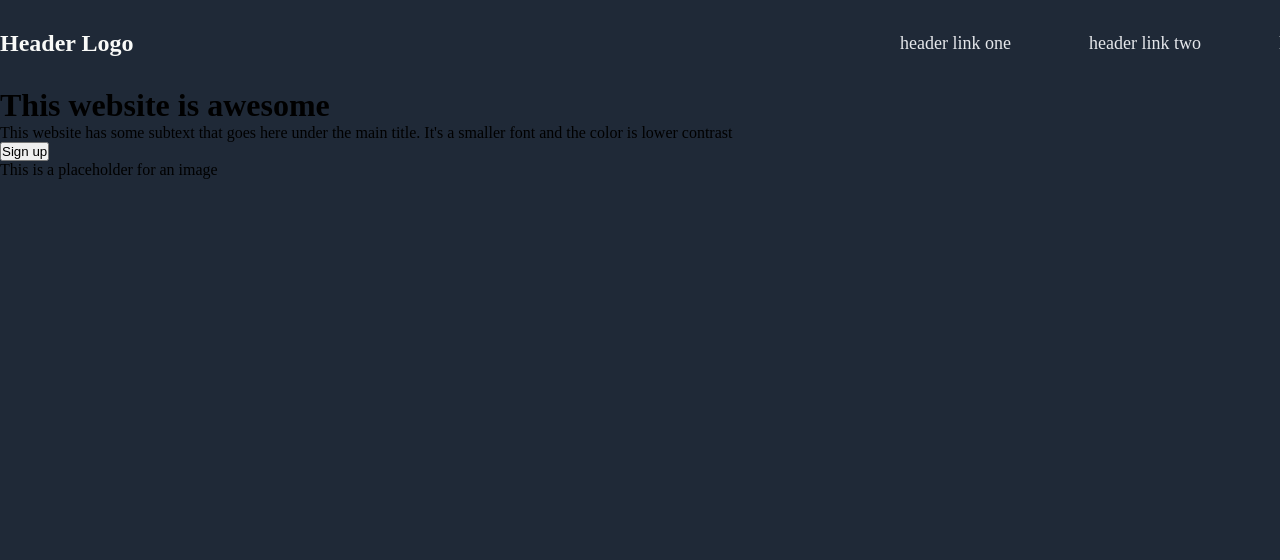
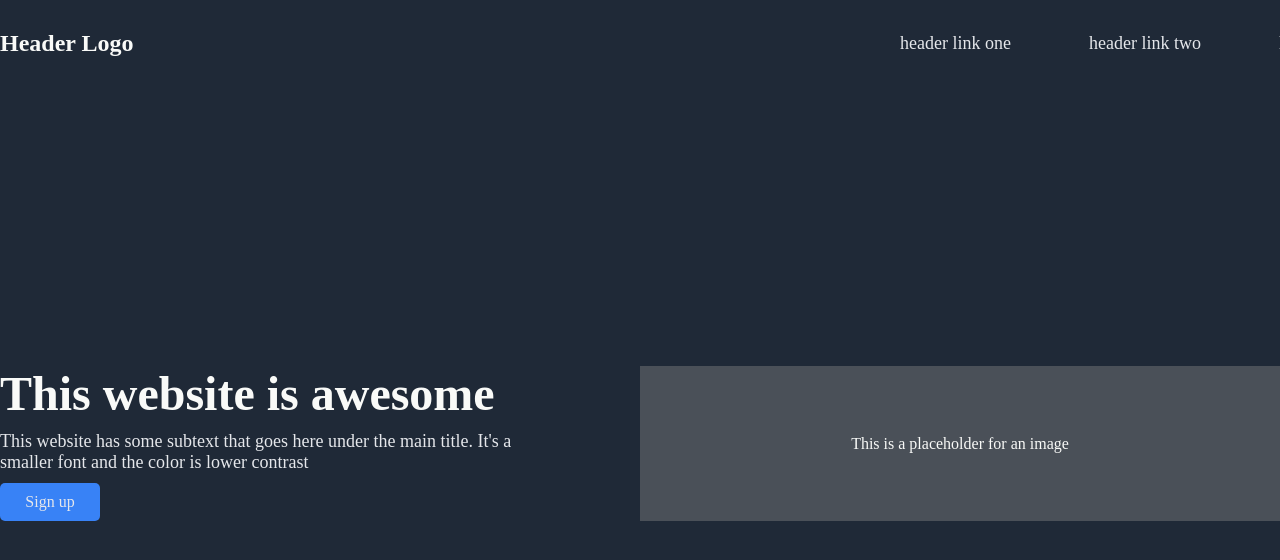
Before and after one commit to angie0123/landing-page, a plain HTML site: page index.html in a window 1280 px wide. Shown: the top 560 px of the page. Drawn offline with Linux system fonts and the light colour scheme.

Commit message:
Complete hero section styling

```diff
--- a/index.html
+++ b/index.html
@@ -24,16 +24,19 @@
                 </ul>
             </nav>
         </header>
+        <div class="hero-content-container">
             <div class="hero-content">
+
                 <div class="hero-content-left">
                     <h1>This website is awesome</h1>
                     <p>This website has some subtext that goes here under the main title. It's a smaller font and the color is lower contrast</p>
-                <button>Sign up</button>
+                    <div class="sign-up-button"><a href="#">Sign up</a></div>
                 </div>
                 <div class="hero-content-right">
                     <p>This is a placeholder for an image</p>
                 </div>
             </div>
         </div>
+    </div>
 </body>
 </html>
--- a/styles.css
+++ b/styles.css
@@ -22,6 +22,8 @@
 .hero{
     height: 100vh;
     background: var(--dark-bg-color);
+    display: flex;
+    flex-direction: column;
 }
 
 header{
@@ -65,3 +67,64 @@ ul a{
     color: var(--hero-secondary-text-color);
     font-size: var(--hero-secondary-text-size)
 }
+
+.hero-content-container{
+    display: flex;
+    align-items: center;
+    justify-content: center;
+    flex: 1;
+}
+
+.hero-content{
+    display: flex;
+    width: var(--page-width);
+    margin: 0 auto;
+}
+
+.hero-content-left{
+    display: flex;
+    flex-direction: column;
+    justify-content: center;
+    row-gap: 10px;
+    padding-right: 100px;
+    width: 50%;
+}
+
+.hero-content-left h1{
+    color: var(--main-hero-text);
+    font-size: var(--main-hero-text-size);
+    font-weight: var(--main-hero-text-weight);
+}
+
+.hero-content-left p{
+    color: var(--hero-secondary-text-color);
+    font-size: var(--hero-secondary-text-size);
+}
+
+.hero-content-left .sign-up-button{
+    padding: 10px;
+    width: 100px;
+    background: var(--button-color);
+    display: flex;
+    justify-content: center;
+    align-items: center;
+    border-radius: 5px;
+}
+
+.hero-content-left .sign-up-button:hover{
+    cursor: pointer;
+}
+
+.hero-content-left .sign-up-button a{
+    text-decoration:none;
+    color: var(--hero-secondary-text-color);
+}
+
+.hero-content-right{
+    display: flex;
+    align-items: center;
+    justify-content: center;
+    flex: 1;
+    background: rgba(128, 128, 128, 0.445);
+    color: var(--main-hero-text)
+}
```
Lines whose indentation alone changed are shown as unchanged.
